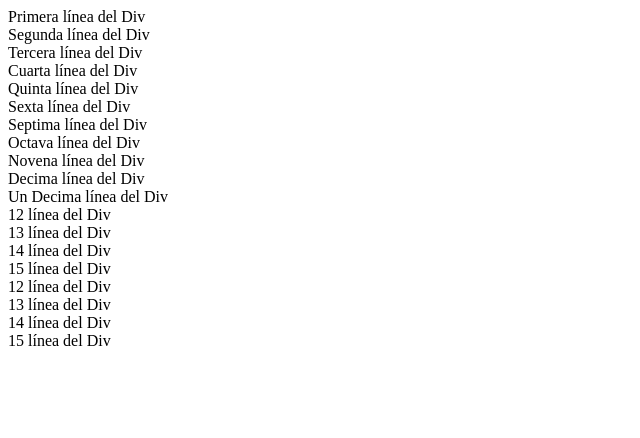
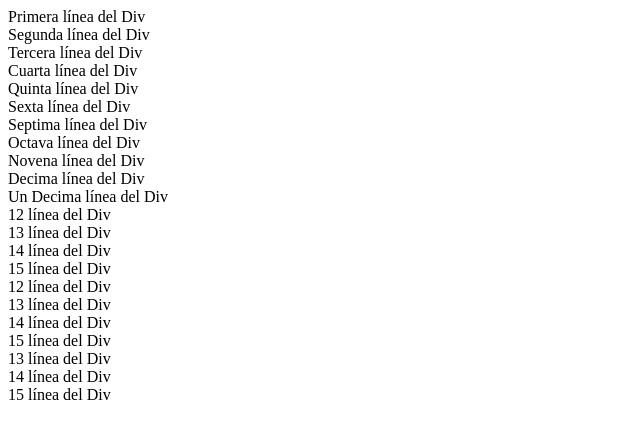
Before and after one commit to fabiocor19/Curso_Buenas_Practicas_GIT, a plain HTML site: page index.html in a window 1280 px wide. Shown: the whole page, without its empty margins (0-640 px from the left). Drawn offline with Linux system fonts and the light colour scheme.

Commit message:
Commit 4

```diff
--- a/index.html
+++ b/index.html
@@ -25,5 +25,8 @@
     <div>13 línea del Div</div>
     <div>14 línea del Div</div>
     <div>15 línea del Div</div>
+    <div>13 línea del Div</div>
+    <div>14 línea del Div</div>
+    <div>15 línea del Div</div>
 </body>
 </html>
```
